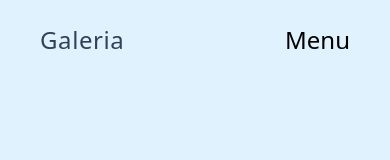
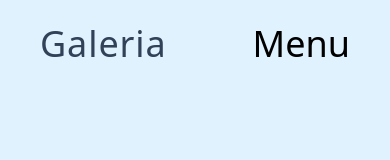
Before and after one commit to ManuelTello/ManuelTello.github.io, a plain HTML site: page index.html in a window 390 px wide. Drawn offline with nearby package versions, Linux system fonts and the light colour scheme.

Commit message:
Initial commit

```diff
--- a/index.html
+++ b/index.html
@@ -9,8 +9,8 @@
 <body>
 <div class="h-screen w-screen bg-sky-100">
     <nav class="flex flex-row items-center justify-between bg-dark px-10 py-6">
-        <h1 class="font-sans text-2xl font-medium tracking-wide text-slate-700">Galeria</h1>
-        <h1 class="text-2xl md:hidden">Menu</h1>
+        <h1 class="font-sans text-4xl font-medium tracking-wide text-slate-700">Galeria</h1>
+        <h1 class="text-4xl md:hidden">Menu</h1>
     </nav>
     <aside class="w-full md:w-1/4">
 
```
